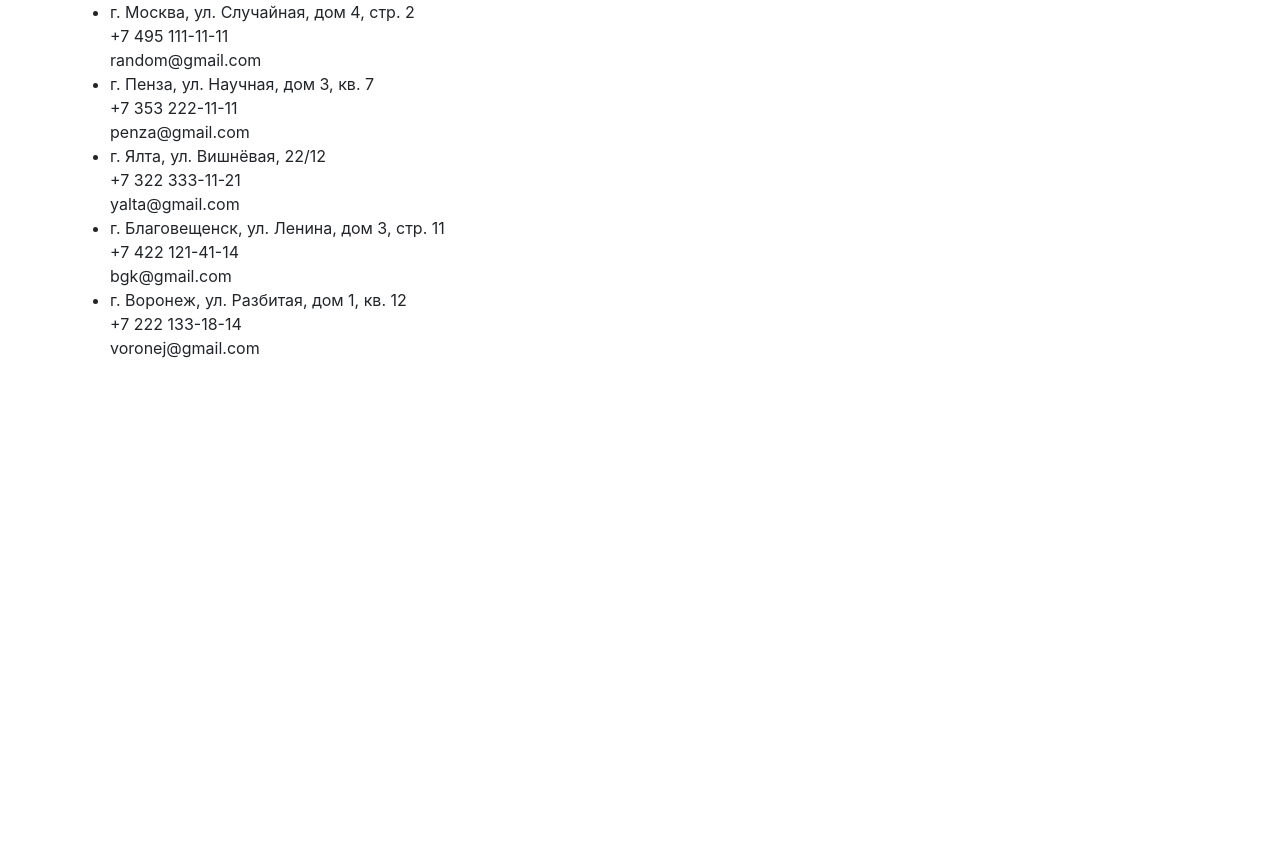
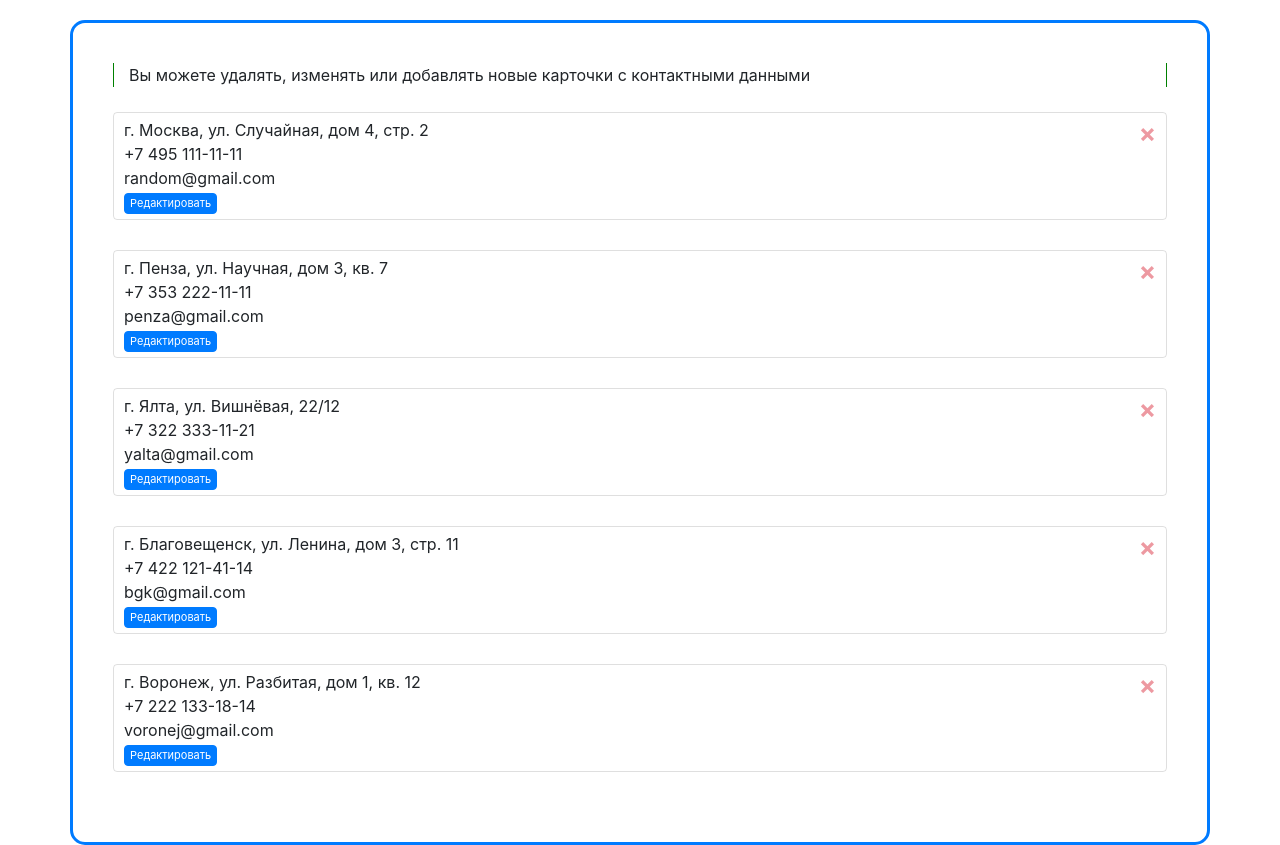
Before and after one commit to jurassic-period/takeoff, a React (Create React App) app: page /office in a window 1280 px wide. Before the commit the page ends 800 px from the top, so only its background shows below. Built offline with nearby package versions, Linux system fonts and the light colour scheme.

Commit message:
added office component with card, delite card and edit card buttons

```diff
--- /dev/null
+++ b/src/components/editForm.js
@@ -0,0 +1,41 @@
+import React, { PureComponent } from 'react';
+
+export default class EditForm extends PureComponent {
+
+    state = {
+        address: this.props.card.address,
+        tel: this.props.card.tel,
+        mail: this.props.card.mail,
+    }
+
+    onChange = ({ target }) => {
+        this.setState({ [target.name]: target.value });
+    }
+
+    onSubmit = (id) => (e) => {
+        e.preventDefault();
+        const { getEditedCard } = this.props;
+        getEditedCard({ ...this.state, id });
+    }
+
+    render() {
+        const { address, tel, mail } = this.state;
+        return (
+            <form onSubmit={this.onSubmit(this.props.card.id)}>
+            <div className="form-group">
+                <label htmlFor="exampleInputEmail1">Address</label>
+                <input type="address" name="address" value={address} onChange={this.onChange} className="form-control edit__input" />
+            </div>
+            <div className="form-group">
+                <label htmlFor="exampleInputPassword1">Phone</label>
+                <input type="phone" name="tel" value={tel} onChange={this.onChange} className="form-control edit__input" />
+            </div>
+            <div className="form-group">
+                <label htmlFor="exampleInputPassword1">Email</label>
+                <input type="email" name="mail" value={mail} onChange={this.onChange} className="form-control edit__input" />
+            </div>
+            <button type="submit" className="btn btn-primary">Edit</button>
+            </form>
+        );
+    }
+}
--- a/src/components/loginForm.js
+++ b/src/components/loginForm.js
@@ -27,6 +27,7 @@ export default class LoginForm extends PureComponent {
         e.preventDefault();
         const { email, password } = this.state;
         const { login } = this.props;
+        if (email.length < 5 || password.length < 6) return;
         login(email, password);
         this.setState({ email: '', password: '' }, this.activetedButton);
     }
--- a/src/components/office.js
+++ b/src/components/office.js
@@ -1,29 +1,30 @@
 import React, { PureComponent } from 'react';
 import _ from 'lodash';
+import EditForm from './editForm';
 
 const INITIAL_DATA = [
     {
-        adress: "г. Москва, ул. Случайная, дом 4, стр. 2",
+        address: "г. Москва, ул. Случайная, дом 4, стр. 2",
         tel: '+7 495 111-11-11',
         mail: 'random@gmail.com',
     },
     {
-        adress: "г. Пенза, ул. Научная, дом 3, кв. 7",
+        address: "г. Пенза, ул. Научная, дом 3, кв. 7",
         tel: '+7 353 222-11-11',
         mail: 'penza@gmail.com',
     },
     {
-        adress: "г. Ялта, ул. Вишнёвая, 22/12",
+        address: "г. Ялта, ул. Вишнёвая, 22/12",
         tel: '+7 322 333-11-21',
         mail: 'yalta@gmail.com',
     },
     {
-        adress: "г. Благовещенск, ул. Ленина, дом 3, стр. 11",
+        address: "г. Благовещенск, ул. Ленина, дом 3, стр. 11",
         tel: '+7 422 121-41-14',
         mail: 'bgk@gmail.com',
     },
     {
-        adress: "г. Воронеж, ул. Разбитая, дом 1, кв. 12",
+        address: "г. Воронеж, ул. Разбитая, дом 1, кв. 12",
         tel: '+7 222 133-18-14',
         mail: 'voronej@gmail.com',
     },
@@ -38,26 +39,55 @@ export default class Office extends PureComponent {
 
     state = {
         contacts: makeContactsWithUniqueId(),
+        edit: false,
+        editedCard: {},
     }
 
-    createContactsList = () => {
+    deliteCard = (id) => () => {
+        const { contacts } = this.state;
+        const newContacts = contacts.filter((c) => c.id !== id);
+        this.setState({ contacts: newContacts });
+    }
+
+    edit = (id) => () => {
+        const { contacts } = this.state;
+        const [ card ] = contacts.filter((c) => c.id === id);
+        this.setState({ edit: true, editedCard: card });
+    }
+
+    getEditedCard = (card) => {
+        const { contacts } = this.state;
+        const mapped = contacts.map((c) => {
+            if (c.id === card.id) {
+                return card;
+            }
+            return c;
+        });
+        this.setState({ contacts: mapped, edit: false });
+    }
+
+    createContactsCards = () => {
         const { contacts } = this.state;
         return contacts.map((c) => (
-            <li key={c.id}>
-                <div>{c.adress}</div>
+            <div className="office__card col-12" key={c.id}>
+                <div>{c.address}</div>
                 <div>{c.tel}</div>
                 <div>{c.mail}</div>
-            </li>
+                <button type="button" className="btn btn-primary edit" onClick={this.edit(c.id)}>Редактировать</button>
+                <button type="button" className="close" data-dismiss="modal" aria-label="Close" onClick={this.deliteCard(c.id)}>
+                    <span aria-hidden="true">&times;</span>
+                </button>
+            </div>
         ));
     }
 
     render() {
-        console.log(this.state)
+        const { edit, editedCard } = this.state;
         return (
-            <div className="row">
-                <ul>
-                    {this.createContactsList()}
-                </ul>
+            <div className="row office">
+                {edit? <EditForm card={editedCard} getEditedCard={this.getEditedCard}/> :
+                <><div className="col-12 office__title">Вы можете удалять, изменять или добавлять новые карточки с контактными данными</div>
+                {this.createContactsCards()}</>}
             </div>
         )
     }
--- a/src/index.css
+++ b/src/index.css
@@ -23,3 +23,42 @@ code {
   border-radius: 10px;
   margin: 15px 200px 0 200px;
 }
+
+.office {
+  border: 3px solid #007bff;
+  border-radius: 15px;
+  margin-top: 20px;
+  padding: 40px;
+}
+
+.office__title {
+  margin-bottom: 25px;
+  border-left: 1px solid green;
+  border-right: 1px solid green;
+}
+
+.office__card {
+  margin-bottom: 30px;
+  border: 1px solid rgba(0,0,0,.125);
+  border-radius: .25rem;
+  padding: 5px 10px;
+}
+
+.close {
+  margin-top: -70px;
+  color: #dc3545;
+  font-size: 1.6rem;
+}
+
+.close:hover {
+  color: #c82333;;
+}
+
+.edit {
+  font-size: 11px;
+  padding: 1px 5px;
+}
+
+.edit__input {
+  width: 50rem;
+}
```
